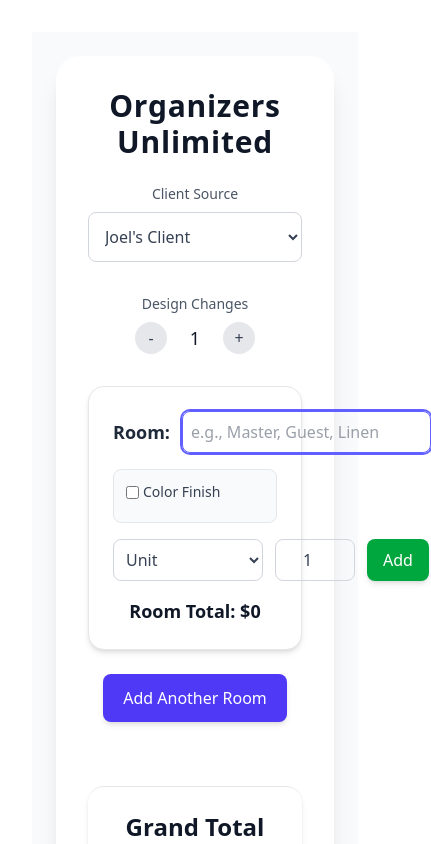
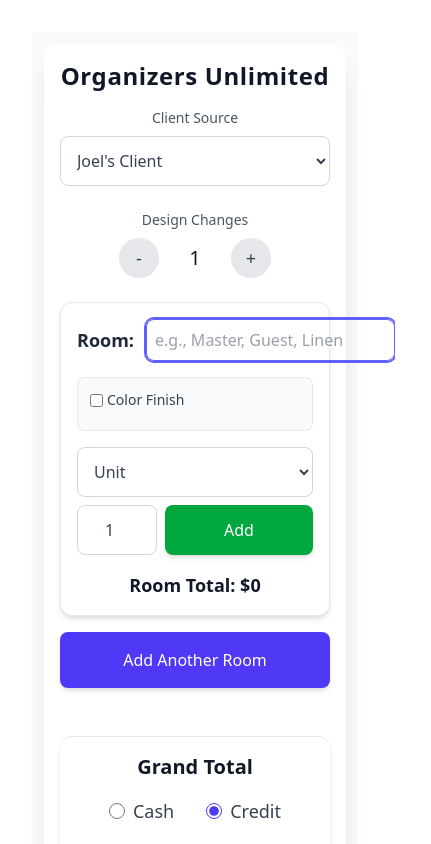
Before and after one commit to NomadRiding/PriceCalculator, a React (Vite) app: page / in a window 390 px wide. Shown: the top 844 px of the page, 431 px wide, since content can reach past the window. Built offline with nearby package versions, Linux system fonts and the light colour scheme.

Commit message:
mobile responsive

```diff
--- a/src/HomePage/HomePage.jsx
+++ b/src/HomePage/HomePage.jsx
@@ -166,14 +166,14 @@ export default function ClosetEstimator() {
     paymentType === "credit" ? subtotalWithFees + tax : subtotalWithFees
 
   return (
-    <div className="min-h-screen bg-gray-50 flex items-center justify-center p-6">
-      <div className="w-full max-w-4xl bg-white shadow-xl rounded-3xl p-8">
-        <h1 className="text-3xl font-extrabold mb-6 text-gray-900 tracking-wide">
+    <div className="min-h-screen bg-gray-50 flex items-center justify-center p-3 sm:p-6">
+      <div className="w-full max-w-4xl bg-white shadow-xl rounded-2xl sm:rounded-3xl p-4 sm:p-8">
+        <h1 className="text-2xl sm:text-3xl font-extrabold mb-4 sm:mb-6 text-gray-900 tracking-wide">
           Organizers Unlimited
         </h1>
 
         {/* Commission Selector */}
-        <div className="mb-8">
+        <div className="mb-6 sm:mb-8">
           <label className="block text-sm font-medium text-gray-600 mb-2">
             Client Source
           </label>
@@ -188,23 +188,23 @@ export default function ClosetEstimator() {
         </div>
 
         {/* Design Changes Counter */}
-        <div className="mb-8 text-center">
+        <div className="mb-6 sm:mb-8 text-center">
           <label className="block text-sm font-medium text-gray-600 mb-2">
             Design Changes
           </label>
-          <div className="flex items-center justify-center gap-3">
+          <div className="flex items-center justify-center gap-4">
             <button
               onClick={() => setDesignChanges(Math.max(1, designChanges - 1))}
-              className="w-8 h-8 rounded-full bg-gray-200 hover:bg-gray-300 flex items-center justify-center text-gray-700 font-medium"
+              className="w-10 h-10 sm:w-8 sm:h-8 rounded-full bg-gray-200 hover:bg-gray-300 flex items-center justify-center text-gray-700 font-medium text-lg sm:text-base"
             >
               -
             </button>
-            <span className="text-lg font-medium text-gray-900 min-w-[2rem] text-center">
+            <span className="text-xl sm:text-lg font-medium text-gray-900 min-w-[2.5rem] sm:min-w-[2rem] text-center">
               {designChanges}
             </span>
             <button
               onClick={() => setDesignChanges(designChanges + 1)}
-              className="w-8 h-8 rounded-full bg-gray-200 hover:bg-gray-300 flex items-center justify-center text-gray-700 font-medium"
+              className="w-10 h-10 sm:w-8 sm:h-8 rounded-full bg-gray-200 hover:bg-gray-300 flex items-center justify-center text-gray-700 font-medium text-lg sm:text-base"
             >
               +
             </button>
@@ -215,7 +215,7 @@ export default function ClosetEstimator() {
         {rooms.map((room) => (
           <div
             key={room.id}
-            className="mb-6 p-6 border border-gray-200 rounded-2xl bg-white shadow-md hover:shadow-lg transition-shadow duration-300"
+            className="mb-4 sm:mb-6 p-4 sm:p-6 border border-gray-200 rounded-xl sm:rounded-2xl bg-white shadow-md hover:shadow-lg transition-shadow duration-300"
           >
             {/* Room Name */}
             <div className="flex items-center gap-3 mb-4">
@@ -331,35 +331,37 @@ export default function ClosetEstimator() {
 
         {/* Add Room Button */}
         <button
-          className="px-5 py-3 bg-indigo-600 text-white rounded-lg shadow-md hover:shadow-lg hover:bg-indigo-500 transition-all duration-200 font-medium mb-8"
+          className="w-full sm:w-auto px-6 py-4 sm:px-5 sm:py-3 bg-indigo-600 text-white rounded-lg shadow-md hover:shadow-lg hover:bg-indigo-500 transition-all duration-200 font-medium mb-6 sm:mb-8"
           onClick={addRoom}
         >
           Add Another Room
         </button>
 
         {/* Grand Total */}
-        <div className="mt-8 p-6 border-t border-gray-200 bg-white rounded-2xl shadow-md">
-          <h2 className="text-2xl font-bold mb-4 text-gray-900">Grand Total</h2>
+        <div className="mt-6 sm:mt-8 p-4 sm:p-6 border-t border-gray-200 bg-white rounded-xl sm:rounded-2xl shadow-md">
+          <h2 className="text-xl sm:text-2xl font-bold mb-4 text-gray-900">
+            Grand Total
+          </h2>
 
           {/* Payment Toggle */}
-          <div className="mb-4 flex justify-center gap-6 text-gray-700">
-            <label className="flex items-center gap-2">
+          <div className="mb-4 flex justify-center gap-8 sm:gap-6 text-gray-700">
+            <label className="flex items-center gap-2 text-lg sm:text-base">
               <input
                 type="radio"
                 value="cash"
                 checked={paymentType === "cash"}
                 onChange={() => setPaymentType("cash")}
-                className="accent-indigo-600"
+                className="accent-indigo-600 w-4 h-4"
               />
               Cash
             </label>
-            <label className="flex items-center gap-2">
+            <label className="flex items-center gap-2 text-lg sm:text-base">
               <input
                 type="radio"
                 value="credit"
                 checked={paymentType === "credit"}
                 onChange={() => setPaymentType("credit")}
-                className="accent-indigo-600"
+                className="accent-indigo-600 w-4 h-4"
               />
               Credit
             </label>
@@ -428,9 +430,9 @@ function ItemSelector({ items, onAdd }) {
   }
 
   return (
-    <div className="flex space-x-3 mb-4">
+    <div className="flex flex-col sm:flex-row space-y-2 sm:space-y-0 sm:space-x-3 mb-4">
       <select
-        className="border border-gray-300 rounded-lg p-2 flex-1 text-gray-700 focus:outline-none focus:ring-2 focus:ring-indigo-500 focus:border-indigo-500"
+        className="border border-gray-300 rounded-lg p-3 sm:p-2 flex-1 text-gray-700 focus:outline-none focus:ring-2 focus:ring-indigo-500 focus:border-indigo-500"
         value={selected}
         onChange={(e) => setSelected(parseInt(e.target.value))}
       >
@@ -440,19 +442,21 @@ function ItemSelector({ items, onAdd }) {
           </option>
         ))}
       </select>
+      <div className="flex space-x-2 sm:space-x-0">
         <input
           type="number"
           min="1"
-        className="w-20 border border-gray-300 rounded-lg p-2 text-center text-gray-700 focus:outline-none focus:ring-2 focus:ring-indigo-500 focus:border-indigo-500"
+          className="w-20 border border-gray-300 rounded-lg p-3 sm:p-2 text-center text-gray-700 focus:outline-none focus:ring-2 focus:ring-indigo-500 focus:border-indigo-500"
           value={qty}
           onChange={(e) => setQty(e.target.value)}
         />
         <button
-        className="px-4 py-2 bg-green-600 text-white rounded-lg shadow-md hover:shadow-lg hover:bg-green-500 transition-all duration-200 font-medium"
+          className="px-6 py-3 sm:px-4 sm:py-2 bg-green-600 text-white rounded-lg shadow-md hover:shadow-lg hover:bg-green-500 transition-all duration-200 font-medium flex-1 sm:flex-none"
           onClick={handleAdd}
         >
           Add
         </button>
       </div>
+    </div>
   )
 }
```
Lines whose indentation alone changed are shown as unchanged.
